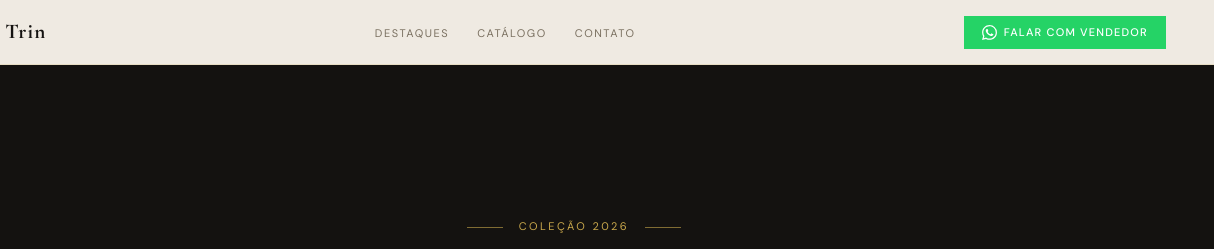
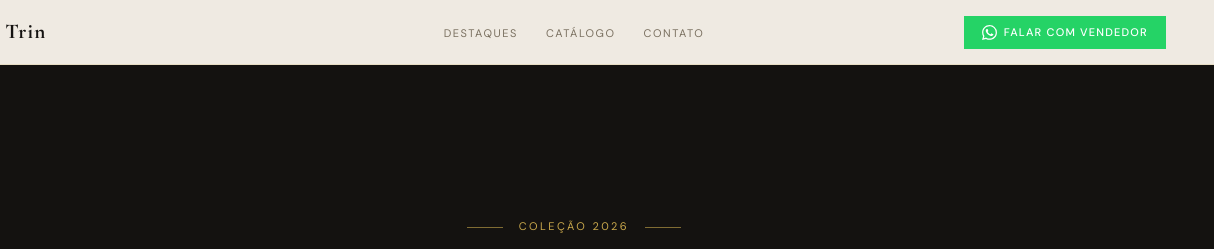
Before and after one commit to evertonmedola/web-catalogue, a website built with Vite: page index.html in a window 1280 px wide. Shown: the top 249 px of the page, 66-1280 px from the left. Built offline with nearby package versions, Linux system fonts and the light colour scheme; no server answers.

Commit message:
fix: centralizando nav bar

```diff
--- a/css/style.css
+++ b/css/style.css
@@ -66,12 +66,13 @@ ul { list-style:none; }
 .nav-inner {
   display:flex; align-items:center; justify-content:space-between;
   padding:0 48px; height:64px;
+  position: relative;
 }
 .nav-logo { display:flex; align-items:center; gap:9px; flex-shrink:0; }
 .logo-mark { color:var(--gold); font-size:17px; }
 .logo-text { font-family:var(--font-display); font-size:21px; font-weight:700; letter-spacing:.06em; color:var(--dark); }
 
-.nav-links { display:flex; gap:28px; }
+.nav-links { display:flex; gap:28px; position: absolute; left: 50%; transform: translateX(-50%);}
 .nav-links a { font-size:11px; letter-spacing:.14em; text-transform:uppercase; color:var(--gray); transition:color .2s; }
 .nav-links a:hover { color:var(--dark); }
 
```
